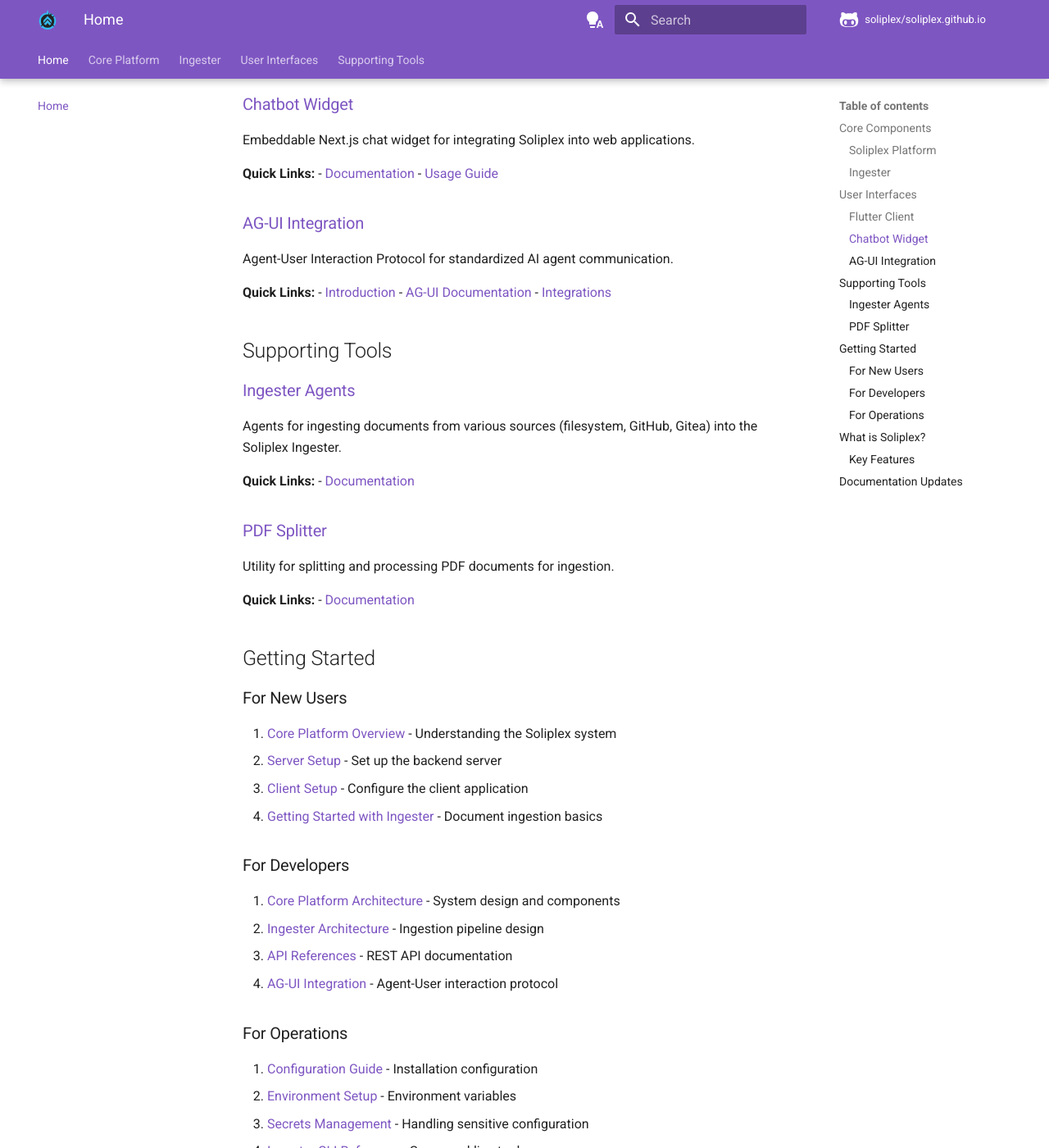
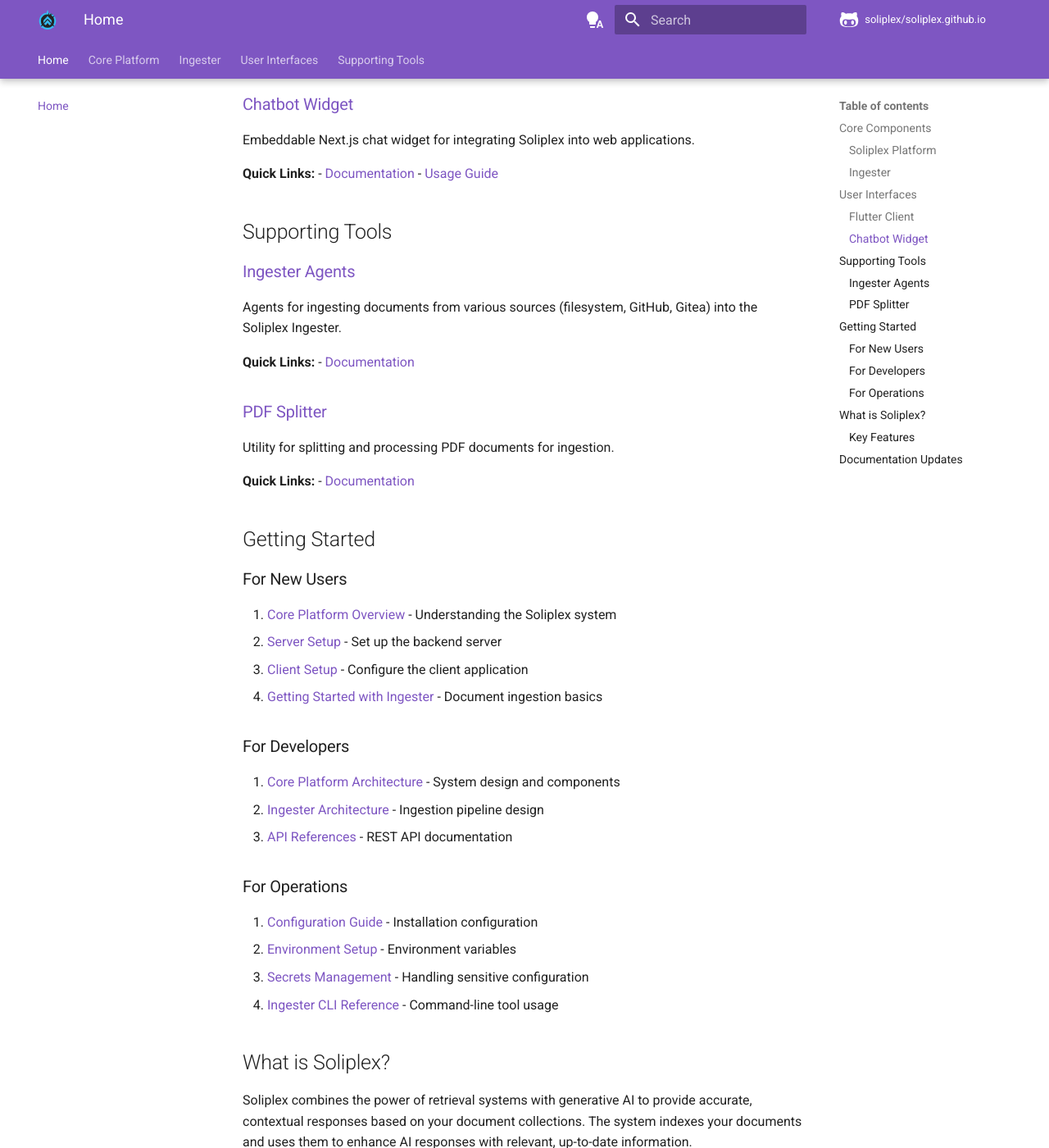
Before and after one commit to soliplex/soliplex.github.io, an MkDocs documentation site: the page built from docs/index.md, in a window 1280 px wide and 1400 px high, scrolled down 804 px. Shown: the whole window at 82% size. Built offline with MkDocs 1.6.1 and Material for MkDocs 9.7.7, drawn with Linux system fonts in a browser that asks for light colours; comment, search, counter and statistics services are not loaded; some of the changed text lies outside the part shown.

Commit message:
docs: remove ag-ui project from documentation
- Remove ag-ui from mkdocs.yml navigation
- Remove ag-ui references from docs/index.md
- Remove ag-ui from build-docs.py project list
- Remove ag-ui git submodule
- Update documentation repository list

AG-UI has been removed from the Soliplex documentation site.

```diff
--- a/docs/index.md
+++ b/docs/index.md
@@ -48,15 +48,6 @@
 - [Documentation](chatbot/readme.md)
 - [Usage Guide](chatbot/usage.md)
 
-### [AG-UI Integration](ag-ui/README.md)
-
-Agent-User Interaction Protocol for standardized AI agent communication.
-
-**Quick Links:**
-- [Introduction](ag-ui/introduction.mdx)
-- [AG-UI Documentation](ag-ui/ag_ui.md)
-- [Integrations](ag-ui/integrations.mdx)
-
 ## Supporting Tools
 
 ### [Ingester Agents](ingester-agents/index.md)
@@ -87,7 +78,6 @@
 1. [Core Platform Architecture](soliplex/overview.md) - System design and components
 2. [Ingester Architecture](ingester/ARCHITECTURE.md) - Ingestion pipeline design
 3. [API References](ingester/API.md) - REST API documentation
-4. [AG-UI Integration](ag-ui/introduction.mdx) - Agent-User interaction protocol
 
 ### For Operations
 
@@ -117,7 +107,6 @@
 - **Ingester**: [soliplex/ingester](https://github.com/soliplex/ingester)
 - **Flutter Client**: [soliplex/flutter](https://github.com/soliplex/flutter)
 - **Chatbot Widget**: [soliplex/chatbot](https://github.com/soliplex/chatbot)
-- **AG-UI Integration**: [soliplex/ag-ui](https://github.com/soliplex/ag-ui)
 - **Ingester Agents**: [soliplex/ingester-agents](https://github.com/soliplex/ingester-agents)
 - **PDF Splitter**: [soliplex/pdf-splitter](https://github.com/soliplex/pdf-splitter)
 
--- a/mkdocs.yml
+++ b/mkdocs.yml
@@ -89,7 +89,6 @@
 
   - User Interfaces:
       - Chatbot Widget: chatbot/readme.md
-      - AG-UI Integration: ag-ui/README.md
 
   - Supporting Tools:
       - Ingester Agents: ingester-agents/index.md
```
Also changed, not shown: .gitmodules, 1 other file.
